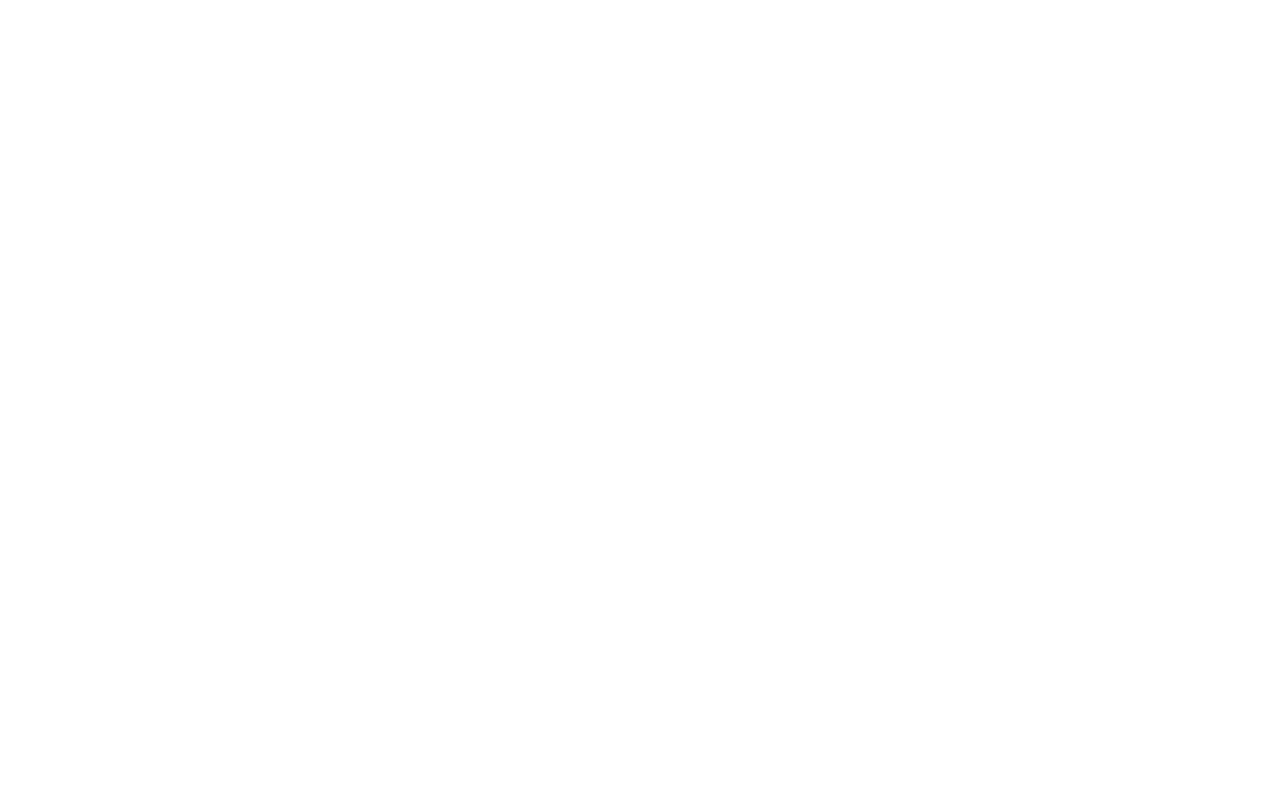
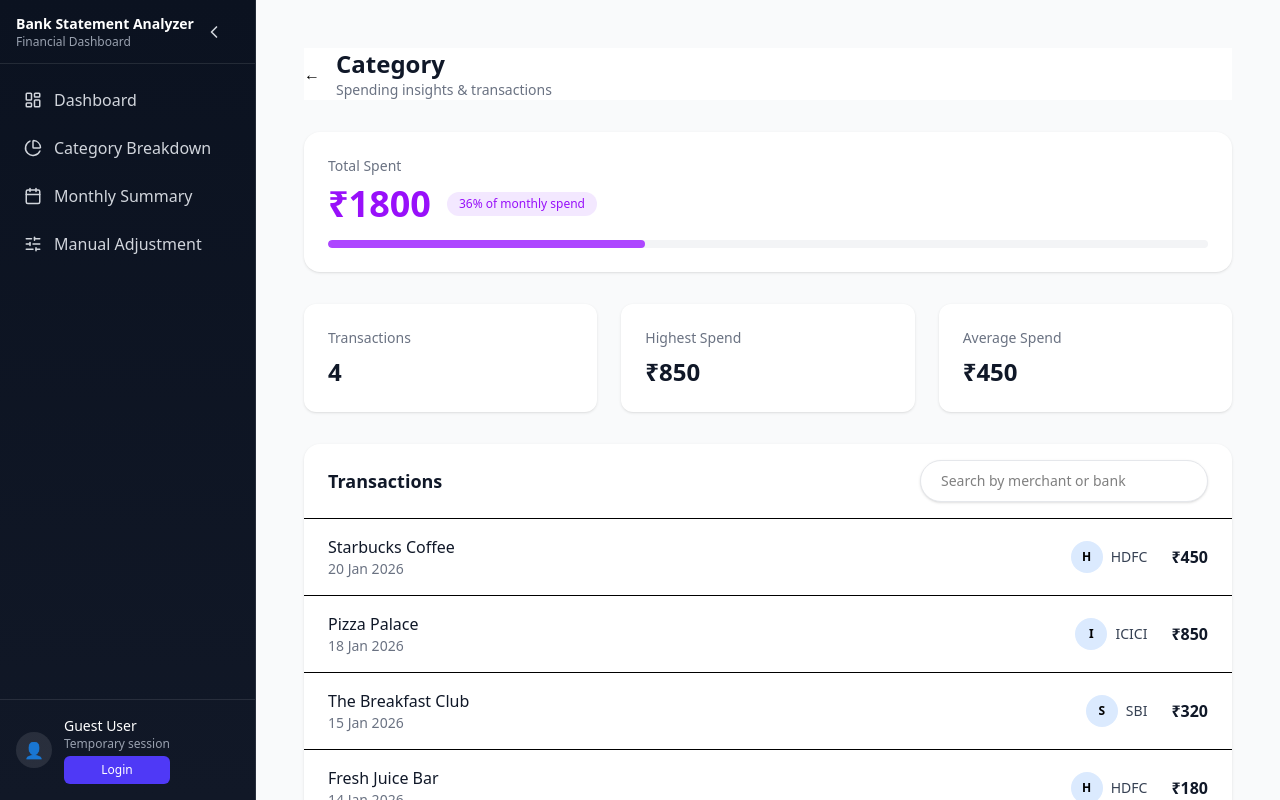
Before and after one commit to harshtodoIT/bank_statement_analyser, a Vue app: page /dashboard/category/1 in a window 1280 px wide. Before the commit this address had no page. Built offline with nearby package versions, Linux system fonts and the light colour scheme.

Commit message:
Added category details page for complete detail of transactions

```diff
--- a/src/components/category/CategoryRow.vue
+++ b/src/components/category/CategoryRow.vue
@@ -1,4 +1,5 @@
 <script setup>
+  import { useRouter } from 'vue-router'
   import { onMounted, ref } from 'vue'
   import {
     Utensils,
@@ -16,6 +17,8 @@
     icon: String,
     color: String // 'purple' | 'blue' | 'cyan' | 'gray'
   })
+  const router = useRouter()
+
 
   const progress = ref(0)
 
@@ -34,12 +37,18 @@
     transport: Car,
     healthcare: Heart
   }
+  const goToCategoryDetails = () => {
+  router.push(`/dashboard/category/${props.icon}`)
+}
+
   </script>
 
   <template>
     <div
-      class="bg-white border border-gray-100 rounded-2xl p-5 shadow-sm hover:shadow-md transition cursor-pointer"
-    >
+        class="bg-white border border-gray-100 rounded-2xl p-5 shadow-sm hover:shadow-md transition cursor-pointer"
+        @click="goToCategoryDetails"
+      >
+
       <!-- Top row -->
       <div class="flex items-center justify-between mb-4">
         <div class="flex items-center gap-3">
--- a/src/components/dashboard/KpiCards.vue
+++ b/src/components/dashboard/KpiCards.vue
@@ -6,7 +6,7 @@
     <div class="bg-white rounded-2xl shadow-sm border border-gray-100 p-6 flex justify-between items-start">
       <div>
         <p class="text-sm text-gray-500">Total Income</p>
-        <h2 class="text-3xl font-bold text-gray-900 mt-2">$10,200</h2>
+        <h2 class="text-3xl font-bold text-gray-900 mt-2">₹10,200</h2>
         <p class="text-sm text-green-600 mt-2">+4.2% from last month</p>
       </div>
 
@@ -24,7 +24,7 @@
     <div class="bg-white rounded-2xl shadow-sm border border-gray-100 p-6 flex justify-between items-start">
       <div>
         <p class="text-sm text-gray-500">Total Expenses</p>
-        <h2 class="text-3xl font-bold text-gray-900 mt-2">$6,800</h2>
+        <h2 class="text-3xl font-bold text-gray-900 mt-2">₹6,800</h2>
         <p class="text-sm text-indigo-600 mt-2">+8.1% from last month</p>
       </div>
 
@@ -42,7 +42,7 @@
     <div class="bg-white rounded-2xl shadow-sm border border-gray-100 p-6 flex justify-between items-start">
       <div>
         <p class="text-sm text-gray-500">Current Balance</p>
-        <h2 class="text-3xl font-bold text-gray-900 mt-2">$3,400</h2>
+        <h2 class="text-3xl font-bold text-gray-900 mt-2">₹3,400</h2>
         <p class="text-sm text-gray-500 mt-2">Available balance</p>
       </div>
 
--- a/src/layouts/DashboardLayout.vue
+++ b/src/layouts/DashboardLayout.vue
@@ -77,9 +77,11 @@
 
       <!-- DESKTOP DASHBOARD HEADER ONLY -->
       <DashboardHeader
-        class="hidden lg:block"
-        @toggle="toggleDesktop"
-      />
+          v-if="route.path === '/dashboard'"
+          class="hidden lg:block"
+          @toggle="toggleDesktop"
+        />
+
 
       <!-- Page content -->
       <main class="flex-1 overflow-y-auto p-4 sm:p-5 lg:p-6">
--- a/src/router/index.js
+++ b/src/router/index.js
@@ -1,6 +1,8 @@
 import { createRouter, createWebHistory } from "vue-router"
 
 // import HomeView from '../views/homeView.vue'
+import CategoryDetailPage from '../views/CategoryDetailPage.vue'
+
 import UploadView from '../views/UploadView.vue'
 import ProcessingView from '../views/ProcessingView.vue'
 import ErrorView from '../views/ErrorView.vue'
@@ -47,6 +49,12 @@
           // meta: { title: 'Category Breakdown' }
         },
         {
+          path: 'category/:category',
+          name: 'CategoryDetail',
+          component: CategoryDetailPage,
+          meta: { title: 'Category Details' }
+        },
+        {
           path: 'monthly-summary',
           component: MonthlySummaryView,
           meta: { title: 'Monthly Summary' }
--- a/src/views/CategoryBreakdownView.vue
+++ b/src/views/CategoryBreakdownView.vue
@@ -8,7 +8,32 @@
    * UI STATE
    * overview | details
    */
-  const activeTab = ref('overview')
+   import { useRoute, useRouter } from 'vue-router'
+
+  const route = useRoute()
+  const router = useRouter()
+
+
+  const activeTab = ref(route.query.tab || 'overview')
+        const changeTab = (tab) => {
+          activeTab.value = tab
+
+          router.replace({
+            path: '/dashboard/category-breakdown',
+            query: { tab }
+          })
+        }
+        import { watch } from 'vue'
+
+        watch(
+          () => route.query.tab,
+          (tab) => {
+            activeTab.value = tab || 'overview'
+          }
+        )
+
+
+
   </script>
 
 
@@ -24,6 +49,7 @@
         </p>
       </div>
 
+
       <!-- ================= TAB SWITCH ================= -->
       <div class="mb-8">
         <div
@@ -36,7 +62,8 @@
                 ? 'bg-white text-gray-900 shadow'
                 : 'text-gray-500'
             "
-            @click="activeTab = 'overview'"
+             @click="changeTab('overview')"
+
           >
             Overview
           </button>
@@ -48,8 +75,8 @@
                 ? 'bg-white text-gray-900 shadow'
                 : 'text-gray-500'
             "
-            @click="activeTab = 'details'"
-          >
+              @click="changeTab('details')"
+  >
             Details
           </button>
         </div>
--- /dev/null
+++ b/src/views/CategoryDetailPage.vue
@@ -0,0 +1,257 @@
+<template>
+<div class="p-4 sm:p-6 space-y-6 sm:space-y-8">
+
+    <!-- Header -->
+<div
+  class="sticky top-0 z-30
+         bg-white
+         border-b border-gray-200
+         shadow-sm
+         flex items-start sm:items-center gap-4
+         -mx-4 px-4 py-3
+         sm:static sm:mx-0 sm:px-0 sm:py-0
+         sm:border-b-0 sm:shadow-none"
+>
+
+      <button
+        @click="goBack">
+
+        ←
+      </button>
+
+      <div>
+        <h1 class="text-2xl font-semibold text-gray-900">
+          {{ categoryTitle }}
+        </h1>
+        <p class="text-sm text-gray-500">
+          Spending insights & transactions
+        </p>
+      </div>
+    </div>
+
+    <!-- Total Spent Card -->
+    <div class="rounded-2xl bg-white p-6 shadow-sm">
+      <p class="text-sm text-gray-500">Total Spent</p>
+
+      <div class="flex items-center gap-4 mt-2">
+        <h2 class="text-4xl font-bold text-purple-600">
+          ₹{{ totalAmount }}
+        </h2>
+
+        <span class="rounded-full bg-purple-100 px-3 py-1 text-xs text-purple-600">
+          {{ percentage }}% of monthly spend
+        </span>
+      </div>
+
+      <div class="mt-4 h-2 w-full rounded-full bg-gray-100 overflow-hidden">
+        <div
+          class="h-full bg-purple-500 rounded-full"
+          :style="{ width: percentage + '%' }"
+        />
+      </div>
+    </div>
+
+    <!-- Insight Cards -->
+    <div class="grid grid-cols-1 sm:grid-cols-3 gap-6">
+      <InsightCard label="Transactions" :value="transactions.length" />
+      <InsightCard label="Highest Spend" :value="`₹${highestSpend}`" />
+      <InsightCard label="Average Spend" :value="`₹${averageSpend}`" />
+    </div>
+
+    <!-- Transactions -->
+    <div class="rounded-2xl bg-white shadow-sm">
+      <div class="px-6 py-4 border-b
+         flex flex-col gap-3
+         sm:flex-row sm:items-center sm:justify-between"
+>
+  <!-- Title -->
+  <h3 class="text-lg font-semibold text-gray-900">
+    Transactions
+  </h3>
+
+  <!-- Search -->
+  <input
+    v-model="searchQuery"
+    type="text"
+    placeholder="Search by merchant or bank"
+    class="
+      w-full
+      sm:w-72
+      rounded-full border border-gray-200 bg-white
+      px-5 py-2.5 text-sm shadow-sm
+      focus:outline-none focus:ring-2 focus:ring-purple-400
+    "
+  />
+</div>
+
+
+      <TransitionGroup
+      name="fade"
+      tag="div"
+      class="divide-y"
+    >
+
+        <!-- 🟣 EMPTY STATE -->
+        <div
+          v-if="filteredTransactions.length === 0"
+          class="flex flex-col items-center justify-center py-16 text-center"
+        >
+          <div
+            class="h-14 w-14 rounded-full bg-purple-100
+                  flex items-center justify-center mb-4 text-2xl"
+          >
+            🔍
+          </div>
+
+          <p class="text-lg font-semibold text-gray-900">
+            No transactions found
+          </p>
+
+          <p class="text-sm text-gray-500 mt-1">
+            Try searching with a different merchant or bank
+          </p>
+        </div>
+
+<!-- 🟢 TRANSACTIONS LIST -->
+        <div
+          v-else
+          v-for="tx in filteredTransactions"
+          :key="tx.description + tx.date"
+          class="flex flex-col sm:flex-row sm:items-center sm:justify-between
+          gap-3 sm:gap-0 px-4 sm:px-6 py-4"
+
+        >
+
+        <div>
+          <p
+              class="font-medium text-gray-900"
+              v-html="highlightText(tx.description)"
+            ></p>
+          <p class="text-sm text-gray-500">{{ tx.date }}</p>
+        </div>
+
+        <div class="flex items-center justify-between sm:justify-start gap-4 sm:gap-6 w-full sm:w-auto">
+          <!-- Bank -->
+          <div class="flex items-center gap-2">
+            <div
+              class="h-8 w-8 rounded-full bg-blue-100
+                    flex items-center justify-center text-xs font-semibold"
+            >
+              {{ tx.bank[0] }}
+            </div>
+            <span
+                class="text-sm text-gray-700"
+                v-html="highlightText(tx.bank)"
+              ></span>
+          </div>
+
+          <!-- Amount -->
+          <p class="font-semibold text-gray-900">
+            ₹{{ tx.amount }}
+          </p>
+        </div>
+      </div>
+
+    </TransitionGroup>
+
+    </div>
+
+  </div>
+</template>
+
+<script setup>
+import { ref, computed } from 'vue'
+import { useRoute, useRouter } from 'vue-router'
+
+const route = useRoute()
+const router = useRouter()
+
+const goBack = () => {
+  router.push({
+    path: '/dashboard/category-breakdown',
+    query: { tab: 'details' }
+  })
+}
+
+const categoryMap = {
+  food: 'Food & Dining',
+  travel: 'Travel',
+  shopping: 'Shopping',
+  utilities: 'Utilities',
+  transport: 'Transportation',
+  healthcare: 'Healthcare'
+}
+
+const categoryKey = route.params.category
+const categoryTitle = categoryMap[categoryKey] || 'Category'
+
+const transactions = [
+  { description: 'Starbucks Coffee', date: '20 Jan 2026', bank: 'HDFC', amount: 450 },
+  { description: 'Pizza Palace', date: '18 Jan 2026', bank: 'ICICI', amount: 850 },
+  { description: 'The Breakfast Club', date: '15 Jan 2026', bank: 'SBI', amount: 320 },
+  { description: 'Fresh Juice Bar', date: '14 Jan 2026', bank: 'HDFC', amount: 180 }
+]
+
+const searchQuery = ref('')
+
+const filteredTransactions = computed(() => {
+  const query = searchQuery.value.toLowerCase()
+
+  return transactions.filter(tx =>
+    tx.description.toLowerCase().includes(query) ||
+    tx.bank.toLowerCase().includes(query)
+  )
+})
+
+const highlightText = (text) => {
+  if (!searchQuery.value) return text
+
+  const query = searchQuery.value.replace(/[.*+?^${}()|[\]\\]/g, '\\$&')
+  const regex = new RegExp(`(${query})`, 'gi')
+
+  return text.replace(
+    regex,
+    `<span class="bg-purple-100 text-purple-700 px-1 rounded">$1</span>`
+  )
+}
+
+
+
+const totalAmount = transactions.reduce((s, t) => s + t.amount, 0)
+const percentage = 36
+
+const highestSpend = computed(() =>
+  Math.max(...transactions.map(t => t.amount))
+)
+
+const averageSpend = computed(() =>
+  Math.round(totalAmount / transactions.length)
+)
+
+const InsightCard = {
+  props: ['label', 'value'],
+  template: `
+    <div class="rounded-xl bg-white p-6 shadow-sm">
+      <p class="text-sm text-gray-500">{{ label }}</p>
+      <p class="mt-2 text-2xl font-semibold text-gray-900">{{ value }}</p>
+    </div>
+  `
+}
+</script>
+
+<style scoped>
+.fade-enter-active,
+.fade-leave-active {
+  transition: all 0.25s ease;
+}
+
+.fade-enter-from {
+  opacity: 0;
+  transform: translateY(6px);
+}
+
+.fade-leave-to {
+  opacity: 0;
+  transform: translateY(-6px);
+}
+</style>
```
